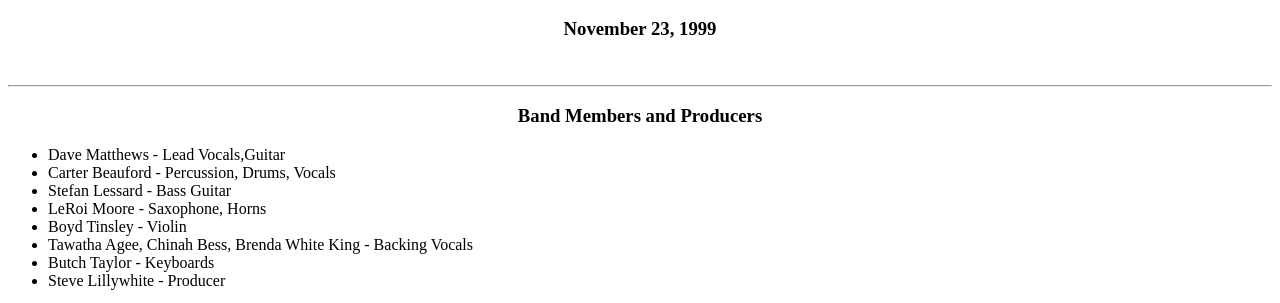
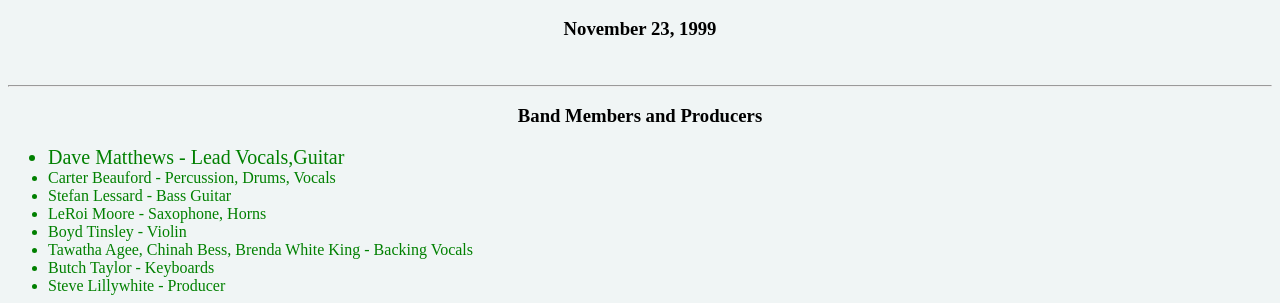
Before and after one commit to ChrisStrobel/ChrisStrobel, a plain HTML site: page ListenerSupported.htm in a window 1280 px wide. Shown: the part 421-724 px from the top of the page. Drawn offline with Linux system fonts and the light colour scheme; files whose address does not match are found by name.

Commit message:
Album Cover CSS in-line, internal, external

```diff
--- a/ListenerSupported.htm
+++ b/ListenerSupported.htm
@@ -1,7 +1,16 @@
 <!DOCTYPE html>
 <html>
 <head>
+<link href="c:\users\n0213981\Repos\ChrisStrobel\albumStyles.css"
+      rel="stylesheet"
+      type="text/css" />
+<style>
+li {
+	color: green;
+}
+</style>
 <title>Listener Supported</title>
+</head>
 <body>
 <center>
 <img src="https://upload.wikimedia.org/wikipedia/en/8/87/Dave_Matthews_Listener_Supported.jpg">
@@ -13,7 +22,7 @@
 </center>
 <h3><center>Band Members and Producers</center></h3>
 <ul>
-<li>Dave Matthews - Lead Vocals,Guitar</li>
+<li style="font-size: 125%">Dave Matthews - Lead Vocals,Guitar</li>
 <li>Carter Beauford - Percussion, Drums, Vocals</li>
 <li>Stefan Lessard - Bass Guitar</li>
 <li>LeRoi Moore - Saxophone, Horns</li>
--- /dev/null
+++ b/albumStyles.css
@@ -0,0 +1,3 @@
+body {
+	background-color: #f0f5f5;
+}
```
